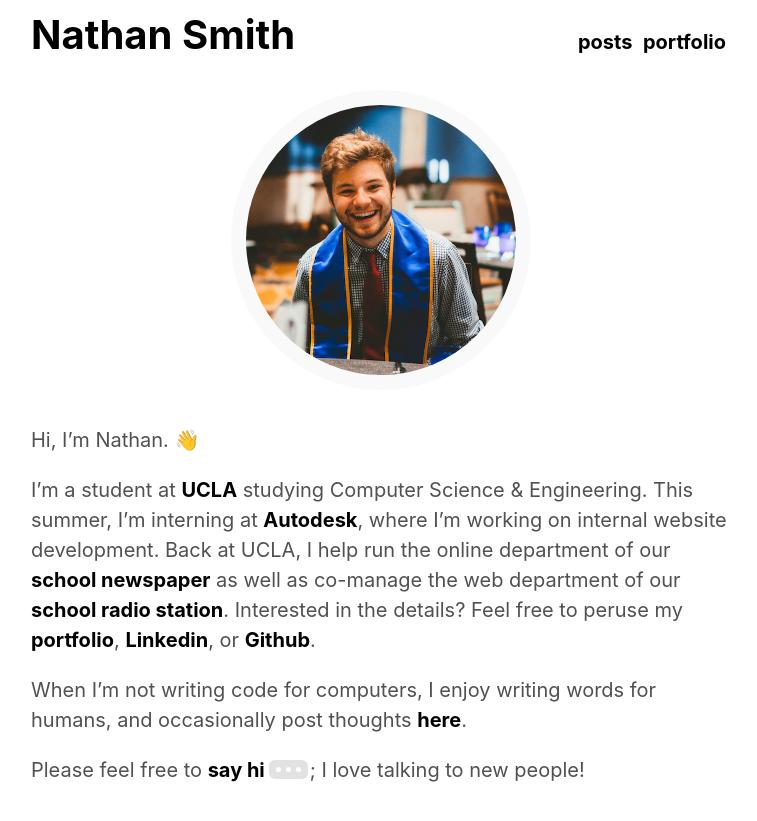
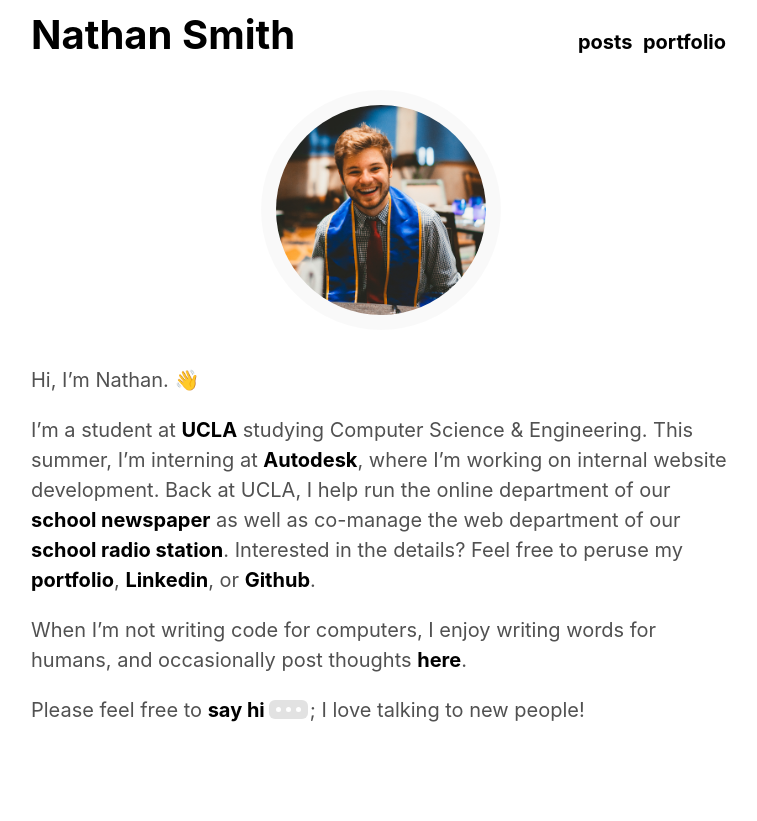
Before and after one commit to nathanmsmith/nathansmith.io, a Jekyll site: the page built from index.md, in a window 1280 px wide. Shown: the top 821 px of the page, without its empty margins (259-1016 px from the left). Built offline with Jekyll 4.4.1, drawn with Linux system fonts in a browser that asks for light colours; nearby versions of some CDN libraries.

Commit message:
Minor sass stuff

```diff
--- a/_sass/_base.scss
+++ b/_sass/_base.scss
@@ -54,9 +54,3 @@
   max-width: 100%;
   margin: 0 auto 1rem;
 }
-
-footer {
-  text-align: center;
-  margin-bottom: 2rem;
-  font-size: 0.8rem;
-}
--- a/_sass/_landing.scss
+++ b/_sass/_landing.scss
@@ -2,7 +2,7 @@
   display: block;
   margin: 0 auto 35px;
   border-radius: 50%;
-  max-width: 15em;
+  max-width: 12em;
   @include media('>=tablet') {
     // max-width: em;
     border: 15px solid rgba(0, 0, 0, 0.025);
--- a/_sass/_layout.scss
+++ b/_sass/_layout.scss
@@ -9,4 +9,5 @@
   padding-right: 1.5rem;
   margin-left: auto;
   margin-right: auto;
+  margin-bottom: 4rem;
 }
```
